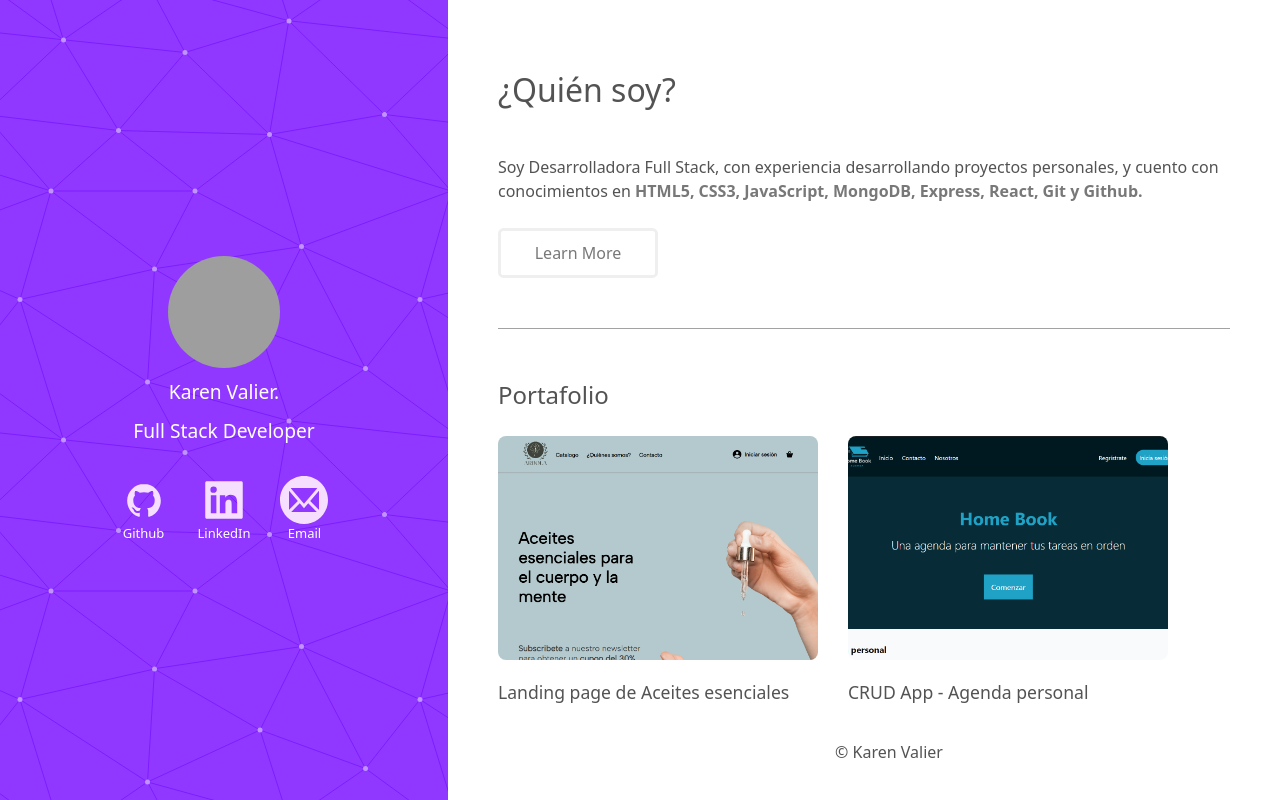
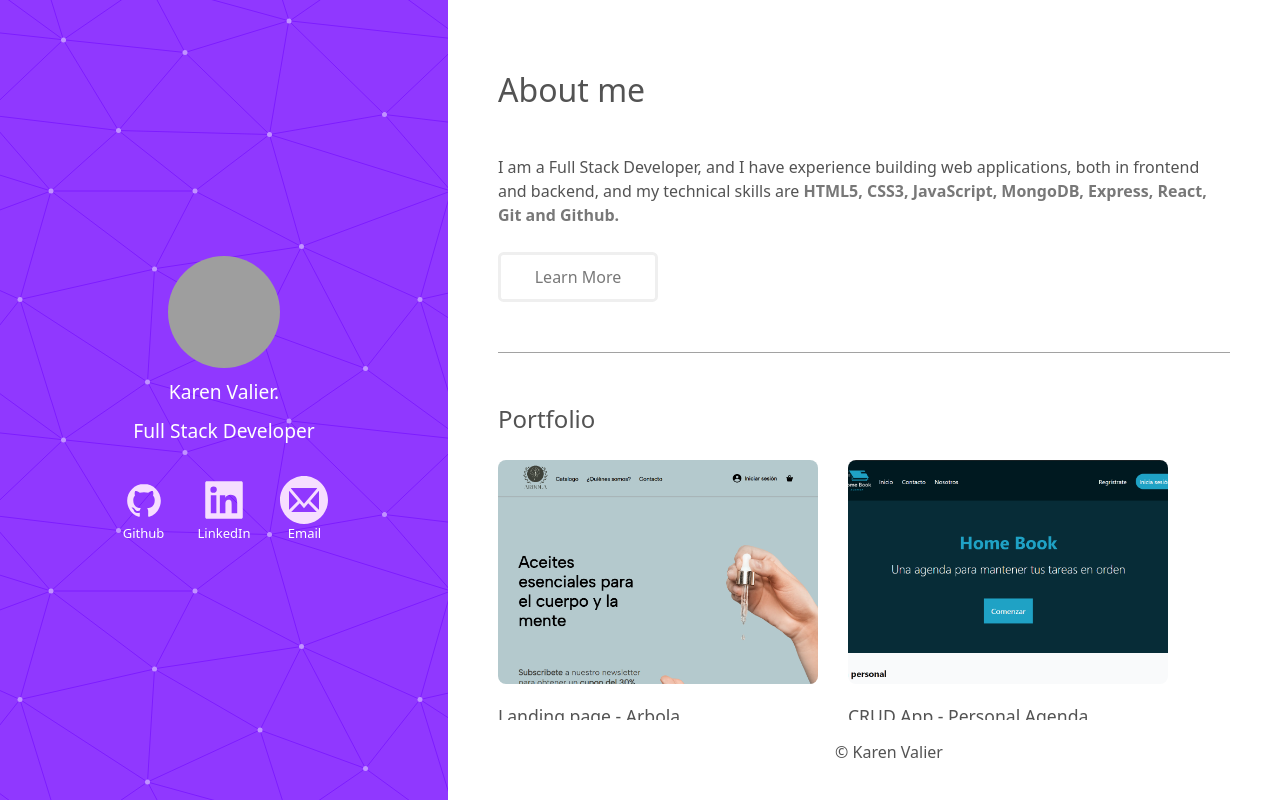
Before and after one commit to karen-vp/Portfolio, a React (Vite) app: page / in a window 1280 px wide. Built offline with nearby package versions, Linux system fonts and the light colour scheme; grey boxes are pictures that could not be loaded.

Commit message:
feat: cambie el idioma a ingles

```diff
--- a/src/components/Info.jsx
+++ b/src/components/Info.jsx
@@ -5,9 +5,9 @@ function Info() {
 
         <section id="one">
             <header className="major">
-                <h2 className='sub-title'>¿Quién soy?</h2>
+                <h2 className='sub-title'>About me</h2>
             </header>
-            <p>Soy Desarrolladora Full Stack, con experiencia desarrollando proyectos personales, y cuento con conocimientos en <strong>HTML5, CSS3, JavaScript, MongoDB, Express, React, Git y Github.</strong></p>
+            <p>I am a Full Stack Developer, and I have experience building web applications, both in frontend and backend, and my technical skills are <strong>HTML5, CSS3, JavaScript, MongoDB, Express, React, Git and Github.</strong></p>
             <ul className="actions">
                 <li><a href="#two" className="button">Learn More</a></li>
             </ul>
--- a/src/components/Portfolio.jsx
+++ b/src/components/Portfolio.jsx
@@ -11,18 +11,18 @@ function Portfolio() {
 
         <section id="two">
 
-            <h2 className="text-2xl">Portafolio</h2>
+            <h2 className="text-2xl">Portfolio</h2>
             <div className="row">
                 {/* portfolio cards */}
-                <Card link="https://arbola.netlify.app/" img={landingpage} title="Landing page de Aceites esenciales" desc="Esta página fue construida con HTML y CSS" repo="https://github.com/karen-vp/Proyecto1-landingpage" />
+                <Card link="https://arbola.netlify.app/" img={landingpage} title="Landing page - Arbola" desc="This web page was build with HTML and CSS." repo="https://github.com/karen-vp/Proyecto1-landingpage" />
 
-                <Card link="https://homebookcrud.netlify.app/" img={homebook} title="CRUD App - Agenda personal" desc="Esta página fue construida con HTML, CSS y Javascript" repo="https://github.com/karen-vp/Proyecto-2-CRUD-app" />
+                <Card link="https://homebookcrud.netlify.app/" img={homebook} title="CRUD App - Personal Agenda" desc="This web page was build with HTML, CSS and Javascript." repo="https://github.com/karen-vp/Proyecto-2-CRUD-app" />
 
-                <Card link="https://dashboardbitcoin.netlify.app/" img={dashboard} title="Dashboard App - Bitcoin" desc="Esta página fue construida con React y se consumio una API de tipos de cambio de bitcoin" repo="https://github.com/karen-vp/DashBoard-Bitcoin" />
+                <Card link="https://dashboardbitcoin.netlify.app/" img={dashboard} title="Dashboard App - Bitcoin" desc="This web page was build with React in which a bitcoin exchange rate API is consumed." repo="https://github.com/karen-vp/DashBoard-Bitcoin" />
 
-                <Card link="https://tacosrestaurant.netlify.app/" img={restaurantapp} title="Restaurant App - Tacoste" desc="Esta página fue construida con React, React Router, en conjunto con Firebase como base de datos" repo="https://github.com/karen-vp/restaurante" />
+                <Card link="https://tacosrestaurant.netlify.app/" img={restaurantapp} title="Restaurant App - Tacoste" desc="This web page was build with React, React Router, and Firebase as database." repo="https://github.com/karen-vp/restaurante" />
 
-                <Card link="https://karen-vp-ecommerce.netlify.app/" img={ecommerce} title="eCommerce App - Clothes" desc="Esta página fue construida con React (front) en conjunto con una API construida con Express y Node.js (back), y se utilizó una base de datos MongoDB" repo="https://github.com/karen-vp/ecommerce-ropa-frontend" />
+                <Card link="https://karen-vp-ecommerce.netlify.app/" img={ecommerce} title="eCommerce App - Clothes" desc="This web page was build with React, and an API build with Express y Node.js, and a MongoDB database." repo="https://github.com/karen-vp/ecommerce-ropa-frontend" />
 
             </div>
             <ul >
```
